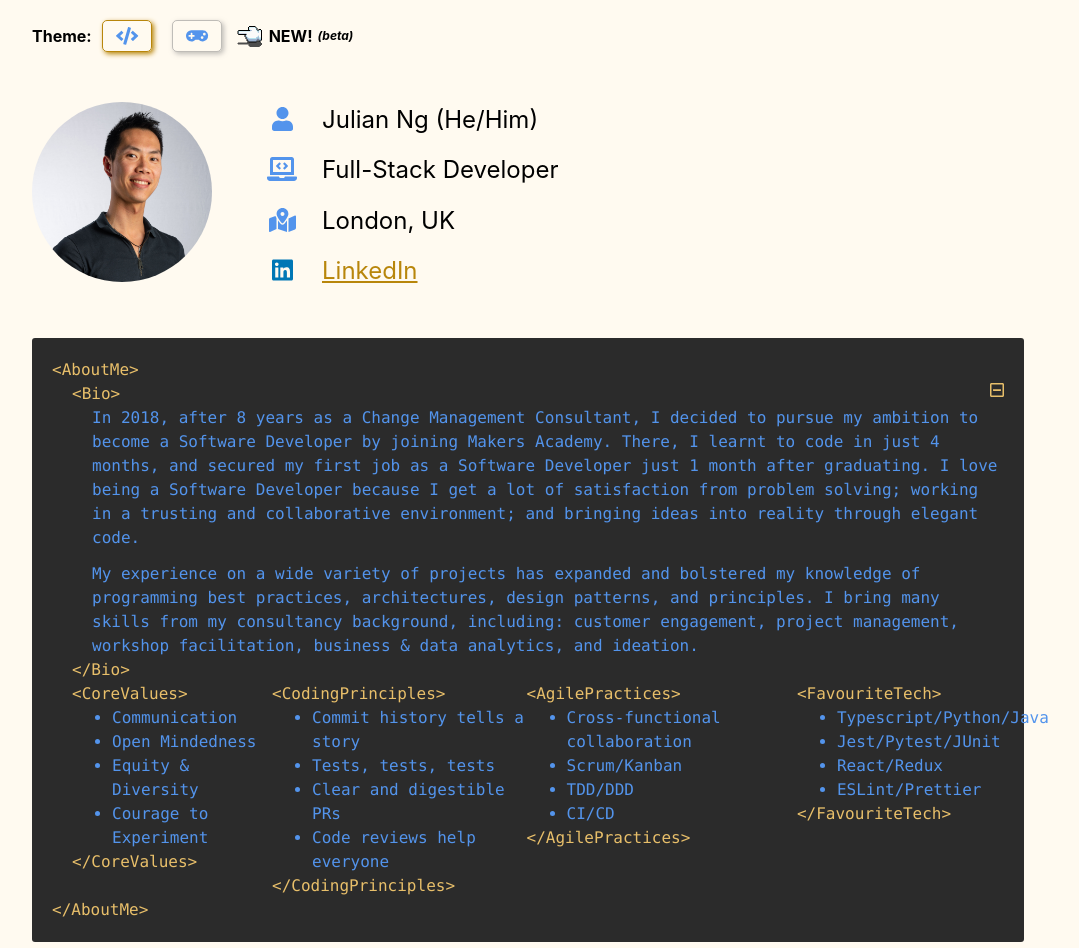
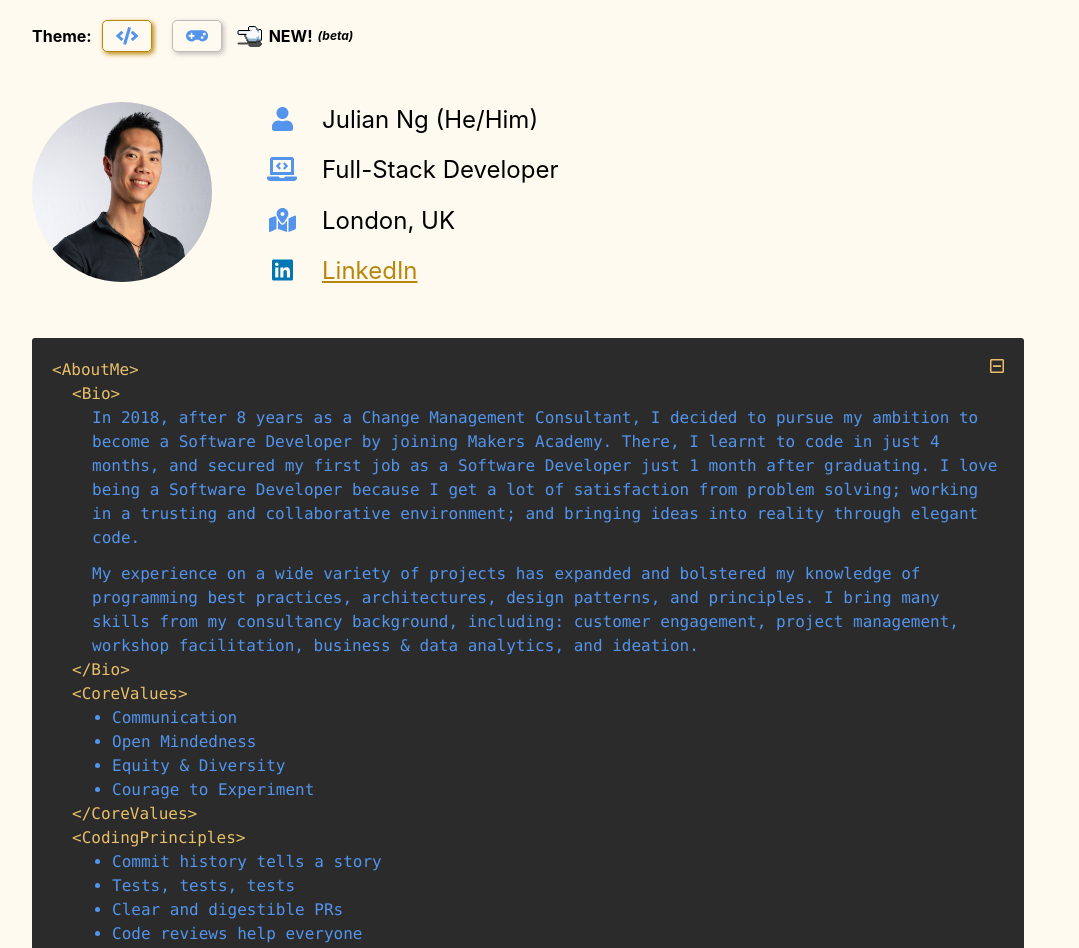
Before and after one commit to julesnuggy/cv, a React (Create React App) app: page /#/theme/coding in a window 1280 px wide. Shown: the top 948 px of the page, without its empty margins (112-1191 px from the left). Built offline with nearby package versions, Linux system fonts and the light colour scheme.

Commit message:
Update AboutMe toggling behaviour

```diff
--- a/src/components/coding-theme/AboutMe.tsx
+++ b/src/components/coding-theme/AboutMe.tsx
@@ -30,44 +30,43 @@ const TagList = ({ title, data }: TagListProps) => (
 const AboutMe = ({screenSize}: aboutMeProps) => {
   const [isTruncated, setIsTruncated] = useState(false);
 
-  const truncateContents = (element: Element) => {
-    setIsTruncated(true);
-    element.classList.add('truncated');
-  };
-
-  const expandContents = (element: Element) => {
-    setIsTruncated(false);
-    element.classList.remove('truncated');
-  };
+  const getAboutMeSections = () => {
+    const indentedText = document.getElementsByClassName('indented-text')[0];
+    const tagWrapper = Array.from(document.getElementsByClassName('tag-wrapper'));
+    return tagWrapper.concat(indentedText);
+  }
 
   useEffect(() => {
-    const indentedText = document.getElementsByClassName('indented-text')[0];
-    if (screenSize <= 480) {
-      truncateContents(indentedText);
+    const elements = getAboutMeSections()
+
+    if (screenSize <= 769) { // $tablet-width
+      setIsTruncated(true);
+      elements.map(element => element.classList.add('truncated'))
     } else {
-      expandContents(indentedText);
+      setIsTruncated(false);
+      elements.map(element => element.classList.remove('truncated'))
     }
   },[screenSize]);
 
   const truncateExpandContents = () => {
-    const indentedText = document.getElementsByClassName('indented-text')[0];
-    indentedText.classList.contains('truncated') ?
-      expandContents(indentedText) :
-      truncateContents(indentedText);
+    const elements = getAboutMeSections()
+    setIsTruncated(!isTruncated);
+    elements.map(element => element.classList.toggle('truncated'))
   };
 
   return (
   <div className="about-me code-block dark-theme" onClick={truncateExpandContents}>
-    <div className="tag">{'<AboutMe>'}</div>
-    <div className="indented-tag">
-      <div className="tag">{'<Bio>'}
-        <span style={{float: 'right'}}>
+    <div className="tag">
+      {'<AboutMe>'}
+      <span style={{float: 'right'}}>
           {isTruncated ?
             <FontAwesomeIcon icon={['far', 'plus-square']} className="expand-truncate-icon"/> :
             <FontAwesomeIcon icon={['far', 'minus-square']} className="expand-truncate-icon"/>
           }
         </span>
-      </div>
+    </div>
+    <div className="indented-tag">
+      <div className="tag">{'<Bio>'}</div>
       <ReactMarkdown className="indented-text" source={data.bio} />
       <div className="tag">{'</Bio>'}</div>
       <div className="tag-container">
--- a/src/styles/global.scss
+++ b/src/styles/global.scss
@@ -33,22 +33,24 @@
 }
 
 .tag-container {
+  display: flex;
+  flex-direction: column;
 
-  @include tabletUp {
-    display: flex;
-    flex-direction: row;
-    justify-content: space-between;
-  }
+  .tag-wrapper.truncated {
+    .indented-text ul li {
+      list-style-position: inside;
+      text-overflow: ellipsis;
+      white-space: nowrap;
+      overflow: hidden;
 
-  & .tag-wrapper {
-    flex-direction: column;
-
-    @include tabletUp {
-      min-width: 200px;
-    }
-
-    & > .tag + .tag {
-      margin-top: 1rem;
+      &:first-child::after {
+        content: "...";
+        letter-spacing: -5px;
+        font-size: 15px;
+      }
+      &:not(:first-child) {
+        display: none;
+      }
     }
   }
 }
@@ -75,14 +77,6 @@
   ul {
     margin: 0;
     padding: 0 0 0 20px;
-
-    li {
-      list-style-type: none;
-
-      @include mobileUp {
-        list-style-type: initial;
-      }
-    }
   }
 }
 
```
